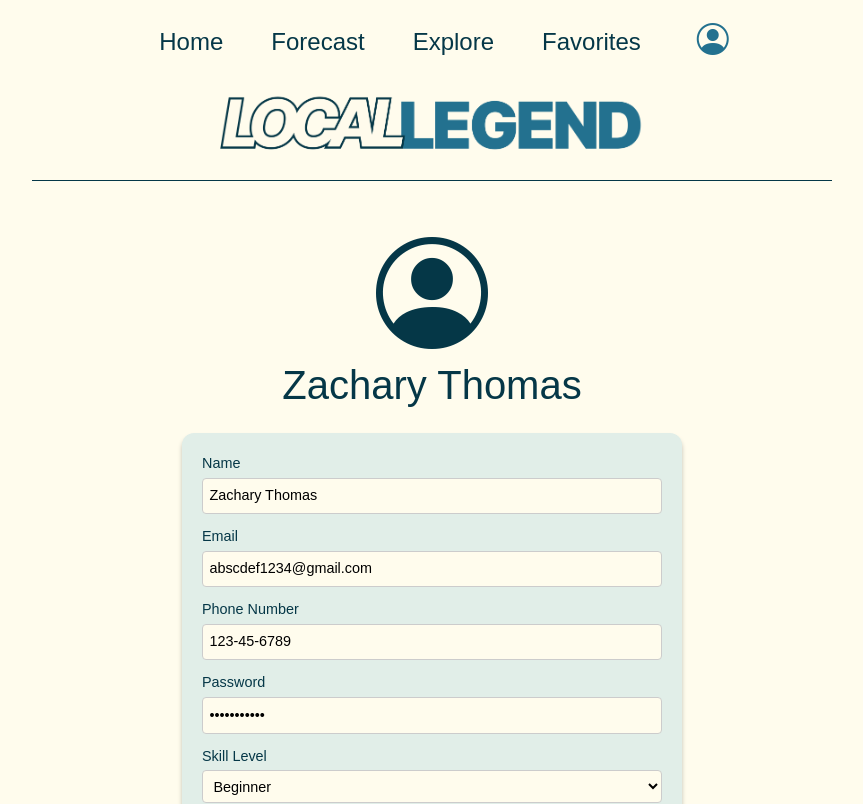
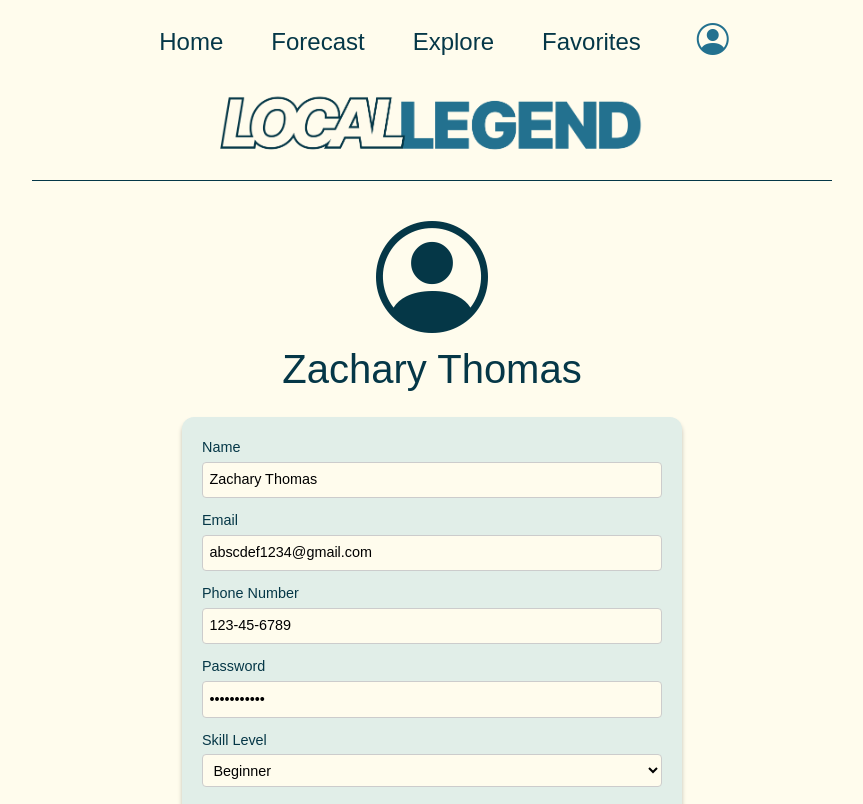
Before and after one commit to matt-skokos/inf124project, a React (Create React App) app: page /profile in a window 1280 px wide. Shown: the top 804 px of the page, without its empty margins (208-1071 px from the left). Built offline with nearby package versions, Linux system fonts and the light colour scheme.

Commit message:
Use bootstrap className styling for Profile component padding

```diff
--- a/src/components/Profile.css
+++ b/src/components/Profile.css
@@ -3,7 +3,6 @@
     flex-direction: column;
     align-items: center;
     justify-content: center;
-    padding: 2rem;
     background: var(--cream-bg);
 }
 
--- a/src/components/Profile.jsx
+++ b/src/components/Profile.jsx
@@ -30,7 +30,7 @@ function Profile(){
     }
 
     return(
-        <div className="profile-container">
+        <div className="profile-container p-3">
             {/* ----HEADER---- */}
             <div className="profile-header">
                 {/* AVATAR */}
```
